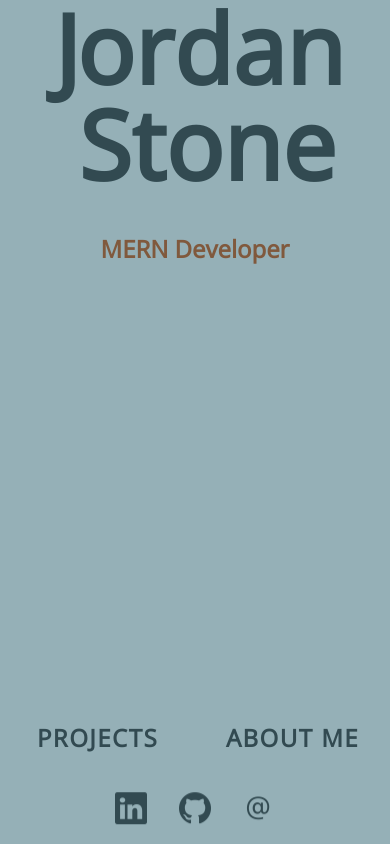
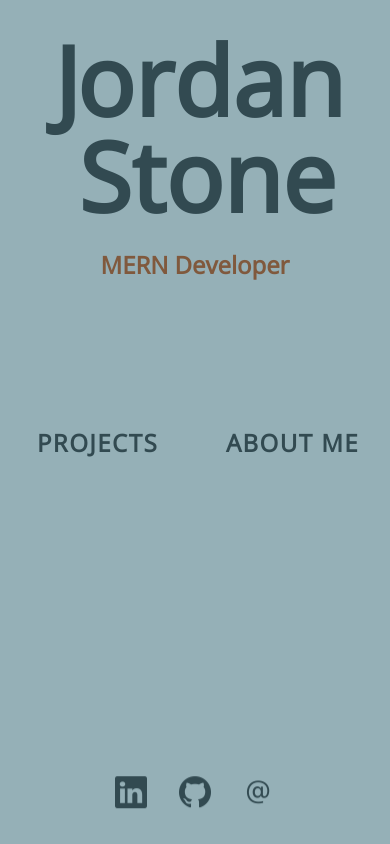
Before and after one commit to jkstone321/portfolio-2.0, a React (Create React App) app: page / in a window 390 px wide. Built offline with nearby package versions, Linux system fonts and the light colour scheme.

Commit message:
mobile is giving me a headache

```diff
--- a/src/components/contact/style.css
+++ b/src/components/contact/style.css
@@ -1,12 +1,12 @@
 #contact-container {
     z-index: 8;
-    position: absolute;
-    bottom: 0;
+    position: relative;
+    bottom: 5rem;
     right: 50%;
     transform: translatex(50%);
     display: flex;
     flex-direction: row;
-    justify-content: space-around;
+    justify-content: center;
     max-width: 100%;
 }
 #contact-link {
@@ -19,3 +19,10 @@
 #contact-link:hover{
     transform: scale(0.6);
 }
+
+@media screen and (max-width: 730px) {
+    #contact-container {
+        position: fixed;
+        bottom: 1rem;
+    }
+}
--- a/src/components/navigation/style.css
+++ b/src/components/navigation/style.css
@@ -1,8 +1,8 @@
 #nav-box{
     width: 100%;
     padding: 0;
-    position: absolute;
-    bottom: 0;
+    position: relative;
+    bottom: -3rem;
     right: 50%;
     transform: translateX(50%);
     display: flex;
@@ -58,5 +58,8 @@
     width: 70%;
 }
 
-@media screen and (max-width:630px) {
+@media screen and (max-width:730px) {
+    #nav-box{
+        bottom: -7rem;
+    }
 }
--- a/src/index.css
+++ b/src/index.css
@@ -50,11 +50,12 @@ a{
   align-items: center;
   justify-content: space-around;
 }
-@media screen and (max-width:1080px) {
+@media screen and (max-width:800px) {
   #box{
-    height: 100%;
-    width: 100%;
     min-width: 100%;
+    border-radius: 0 !important;
+    height: 100% !important;
+    width: 100% !important;
   }
 }
 @media screen and (max-height:45rem) {
--- a/src/pages/homepage/style.css
+++ b/src/pages/homepage/style.css
@@ -35,7 +35,8 @@
 }
 #alittleflexboxaction{
     display: flex;
-    min-width: 750px;
+    max-width: 100%;
+    flex-wrap: wrap;
 }
 #first-letter{
     font-size: 10rem;
@@ -43,12 +44,13 @@
     padding: 0;
     transform: translateX(.5rem);
     margin-left: 3rem;
+    transition: all 200ms linear;
 }
 #title-name{
     padding-bottom: 1rem;
-    position: absolute;
-    left: 8rem;
-    top: 9rem;
+    position: relative;
+    left: -15rem;
+    top: -4rem;
     min-width: 250px;
     font-size: 1.5rem;
     color: var(--secondary)
@@ -67,11 +69,12 @@
 }
 
 
-@media screen and (max-width:630px) {
+@media screen and (max-width:730px) {
     #alittleflexboxaction{
-        min-width: 300px;
+        max-width: 100%;
         justify-content: center;
-        flex-wrap: wrap;
+        flex-wrap: wrap !important;
+        margin-top: 2rem;
     }
     #my-name, #last-name{
         font-size: 6rem;
@@ -91,7 +94,7 @@
         height: 6rem;
     }
     #title-name{
-        top: 13rem;
+        top: 0rem;
         left:50%;
         transform: translateX(-50%);
         min-width: 250px;
@@ -102,6 +105,7 @@
     }
     #nav-box{
         margin-bottom: 5rem !important;
+        width: 100% !important;
     }
     .button {
         font-size: 1.5rem !important;
@@ -135,7 +139,7 @@
             flex-wrap: wrap;
         }
         #title-name{
-            top: 10rem;
+            top: 11rem;
             left:50%;
             transform: translateX(-50%);
             min-width: 250px;
--- a/src/pages/project/style.css
+++ b/src/pages/project/style.css
@@ -116,7 +116,7 @@ img {
     cursor: pointer;
 }
 
-@media screen and (max-width:630px) {
+@media screen and (max-width:730px) {
     li{
         width: 100%;
         max-width: 95%;
```
